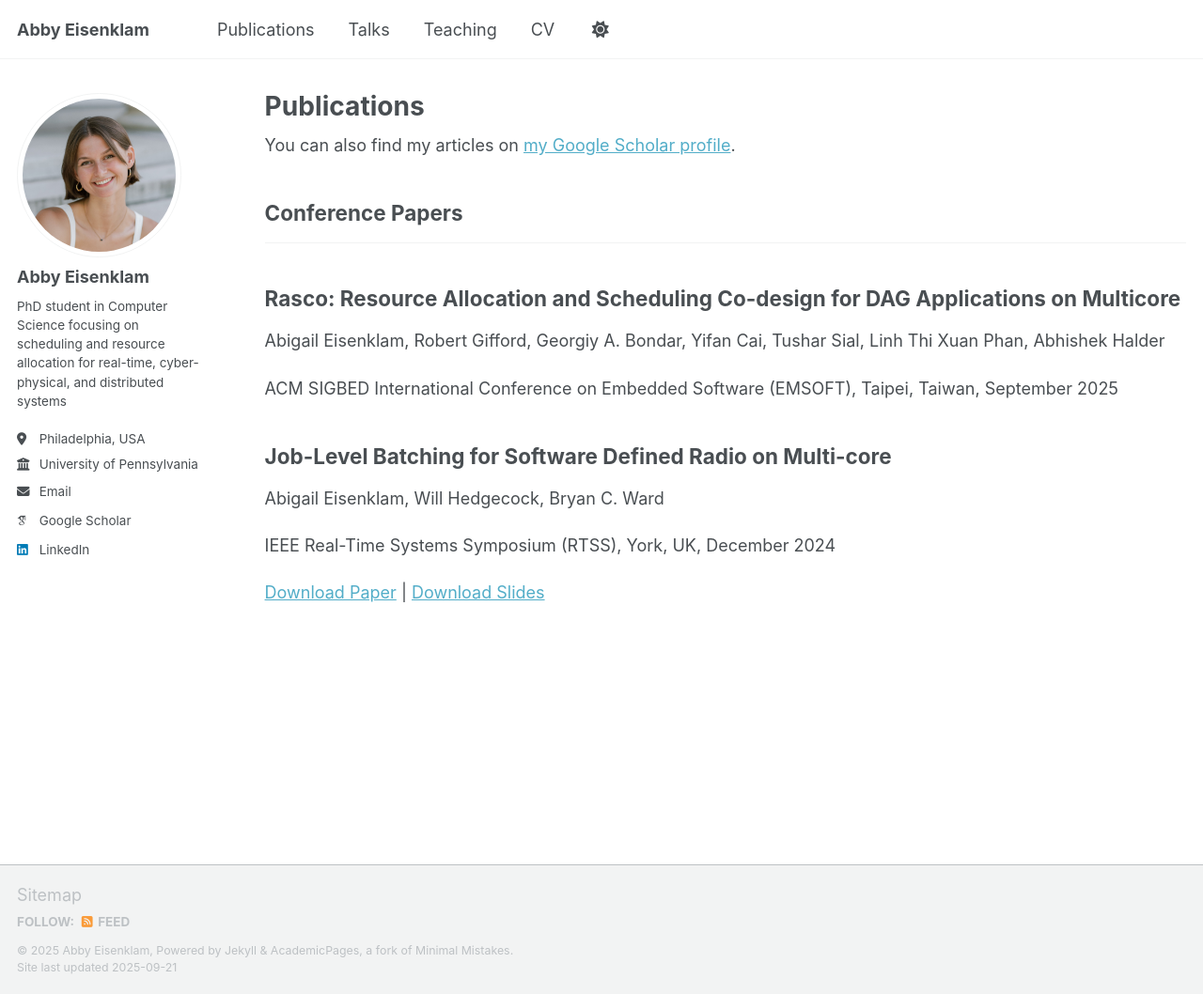
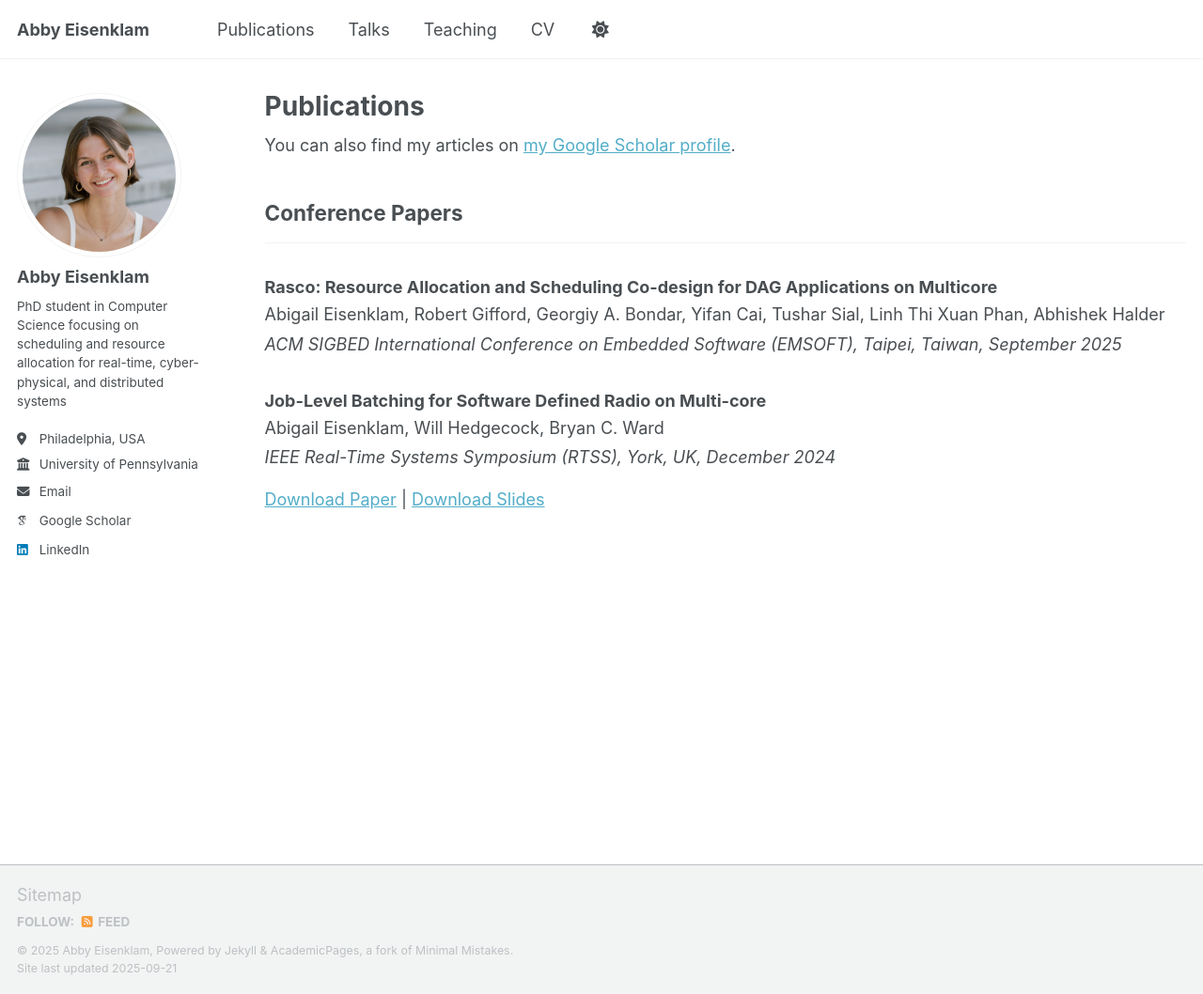
Before and after one commit to abbyeisenklam/abbyeisenklam.github.io, a Jekyll site: the page built from _pages/publications.html, in a window 1280 px wide and 1058 px high. Shown: the whole window at 94% size. Built offline with Jekyll 4.4.1, drawn with Linux system fonts in a browser that asks for light colours; some web fonts are replaced; a script that is not in the unit is left out.

Commit message:
Pub formatting

```diff
--- a/_includes/archive-single.html
+++ b/_includes/archive-single.html
@@ -28,14 +28,14 @@
 
     {% if post.collection == 'publications' %}
       <!-- Custom publication format: Title (no link), Authors, Venue/Location/Date, Download links -->
-      <h2 class="archive__item-title" itemprop="headline">{{ title }}</h2>
+      <h3 class="archive__item-title" itemprop="headline" style="text-decoration: none; margin-bottom: 0.25em;">{{ title }}</h3>
 
       {% if post.authors %}
-        <p class="archive__item-authors">{{ post.authors }}</p>
+        <p class="archive__item-authors" style="margin-bottom: 0.25em; margin-top: 0;">{{ post.authors }}</p>
       {% endif %}
 
-      <p class="archive__item-venue">
-        {% if post.venue %}{{ post.venue }}{% endif %}{% if post.location %}, {{ post.location }}{% endif %}{% if post.date %}, {{ post.date | default: "1900-01-01" | date: "%B %Y" }}{% endif %}
+      <p class="archive__item-venue" style="margin-bottom: 0.25em; margin-top: 0;">
+        <em>{% if post.venue %}{{ post.venue }}{% endif %}{% if post.location %}, {{ post.location }}{% endif %}{% if post.date %}, {{ post.date | default: "1900-01-01" | date: "%B %Y" }}{% endif %}</em>
       </p>
     {% else %}
       <!-- Default format for non-publications -->
@@ -67,11 +67,11 @@
     {% if post.collection == 'publications' %}
       <!-- Simple download links for publications -->
       {% if post.paperurl and post.slidesurl %}
-        <p><a href="{{ post.paperurl }}">Download Paper</a> | <a href="{{ post.slidesurl }}">Download Slides</a></p>
+        <p style="margin-top: 0.25em;"><a href="{{ post.paperurl }}">Download Paper</a> | <a href="{{ post.slidesurl }}">Download Slides</a></p>
       {% elsif post.paperurl %}
-        <p><a href="{{ post.paperurl }}">Download Paper</a></p>
+        <p style="margin-top: 0.25em;"><a href="{{ post.paperurl }}">Download Paper</a></p>
       {% elsif post.slidesurl %}
-        <p><a href="{{ post.slidesurl }}">Download Slides</a></p>
+        <p style="margin-top: 0.25em;"><a href="{{ post.slidesurl }}">Download Slides</a></p>
       {% endif %}
     {% else %}
       <!-- Original complex download logic for non-publications -->
```
